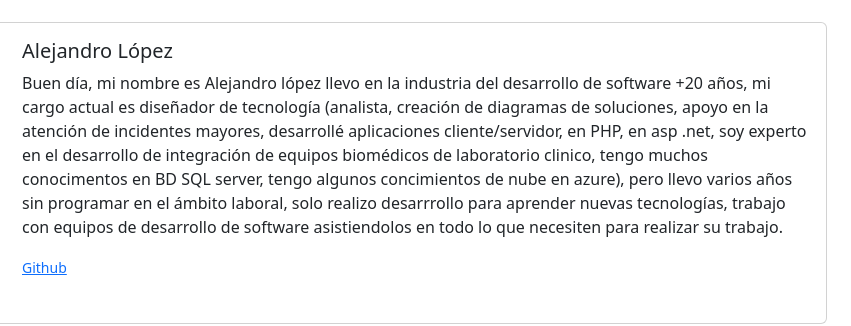
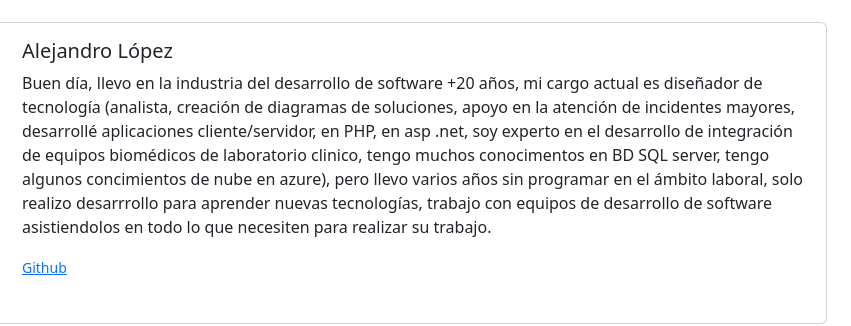
Before and after one commit to mariostyvenv/unidad_2_git, a plain HTML site: page index.html in a window 1280 px wide. Shown: the part 1104-1430 px from the top of the page, 429-1280 px from the left. Drawn offline with nearby package versions, Linux system fonts and the light colour scheme.

Commit message:
Cambio en la tarjeta de presentación y en el user.name

```diff
--- a/index.html
+++ b/index.html
@@ -97,7 +97,7 @@
           <div class="col-md-8">
             <div class="card-body">
               <h5 class="card-title">Alejandro López</h5>
-              <p class="card-text">Buen día, mi nombre es Alejandro lópez llevo en la industria del desarrollo de software +20 años, mi cargo actual es diseñador de tecnología (analista, creación de diagramas de soluciones, apoyo en la atención de incidentes mayores, desarrollé aplicaciones cliente/servidor, en PHP, en asp .net, soy experto en el desarrollo de integración de equipos biomédicos de laboratorio clinico, tengo muchos conocimentos en BD SQL server, tengo algunos concimientos de nube en azure), pero llevo varios años sin programar en el ámbito laboral,  solo realizo desarrrollo para aprender nuevas tecnologías, trabajo con equipos de desarrollo de software asistiendolos en todo lo que necesiten para realizar su trabajo.</p>
+              <p class="card-text">Buen día, llevo en la industria del desarrollo de software +20 años, mi cargo actual es diseñador de tecnología (analista, creación de diagramas de soluciones, apoyo en la atención de incidentes mayores, desarrollé aplicaciones cliente/servidor, en PHP, en asp .net, soy experto en el desarrollo de integración de equipos biomédicos de laboratorio clinico, tengo muchos conocimentos en BD SQL server, tengo algunos concimientos de nube en azure), pero llevo varios años sin programar en el ámbito laboral,  solo realizo desarrrollo para aprender nuevas tecnologías, trabajo con equipos de desarrollo de software asistiendolos en todo lo que necesiten para realizar su trabajo.</p>
               <p class="card-text"><small class="text-muted"><a href="https://github.com/alejolopez-co">Github</a></small></p>
             </div>
           </div>
```
